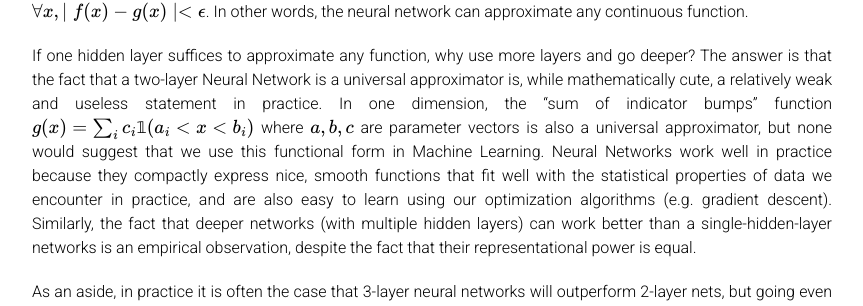
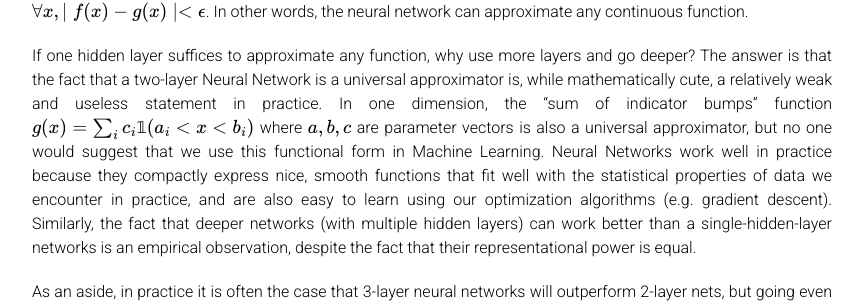
Before and after one commit to cs231n/cs231n.github.io, a Jekyll site: the page built from neural-networks-1.md, in a window 1280 px wide and 900 px high, scrolled down 7710 px. Shown: the part 142-448 px from the top of the window, without its empty margins (208-1071 px from the left). Built offline with Jekyll 4.4.1, drawn with Linux system fonts in a browser that asks for light colours; formulas are drawn with MathJax 3.

Commit message:
Fixed typo

```diff
--- a/neural-networks-1.md
+++ b/neural-networks-1.md
@@ -170,7 +170,7 @@ One way to look at Neural Networks with fully-connected layers is that they defi
 
 It turns out that Neural Networks with at least one hidden layer are *universal approximators*. That is, it can be shown (e.g. see [*Approximation by Superpositions of Sigmoidal Function*](http://www.dartmouth.edu/~gvc/Cybenko_MCSS.pdf) from 1989 (pdf), or this [intuitive explanation](http://neuralnetworksanddeeplearning.com/chap4.html) from Michael Nielsen) that given any continuous function \\(f(x)\\) and some \\(\epsilon > 0\\), there exists a Neural Network \\(g(x)\\) with one hidden layer (with a reasonable choice of non-linearity, e.g. sigmoid) such that \\( \forall x, \mid f(x) - g(x) \mid < \epsilon \\). In other words, the neural network can approximate any continuous function.
 
-If one hidden layer suffices to approximate any function, why use more layers and go deeper? The answer is that the fact that a two-layer Neural Network is a universal approximator is, while mathematically cute, a relatively weak and useless statement in practice. In one dimension, the "sum of indicator bumps" function \\(g(x) = \sum_i c_i \mathbb{1}(a_i < x < b_i)\\) where \\(a,b,c\\) are parameter vectors is also a universal approximator, but none would suggest that we use this functional form in Machine Learning. Neural Networks work well in practice because they compactly express nice, smooth functions that fit well with the statistical properties of data we encounter in practice, and are also easy to learn using our optimization algorithms (e.g. gradient descent). Similarly, the fact that deeper networks (with multiple hidden layers) can work better than a single-hidden-layer networks is an empirical observation, despite the fact that their representational power is equal.
+If one hidden layer suffices to approximate any function, why use more layers and go deeper? The answer is that the fact that a two-layer Neural Network is a universal approximator is, while mathematically cute, a relatively weak and useless statement in practice. In one dimension, the "sum of indicator bumps" function \\(g(x) = \sum_i c_i \mathbb{1}(a_i < x < b_i)\\) where \\(a,b,c\\) are parameter vectors is also a universal approximator, but no one would suggest that we use this functional form in Machine Learning. Neural Networks work well in practice because they compactly express nice, smooth functions that fit well with the statistical properties of data we encounter in practice, and are also easy to learn using our optimization algorithms (e.g. gradient descent). Similarly, the fact that deeper networks (with multiple hidden layers) can work better than a single-hidden-layer networks is an empirical observation, despite the fact that their representational power is equal.
 
 As an aside, in practice it is often the case that 3-layer neural networks will outperform 2-layer nets, but going even deeper (4,5,6-layer) rarely helps much more. This is in stark contrast to Convolutional Networks, where depth has been found to be an extremely important component for a good recognition system (e.g. on order of 10 learnable layers). One argument for this observation is that images contain hierarchical structure (e.g. faces are made up of eyes, which are made up of edges, etc.), so several layers of processing make intuitive sense for this data domain.
 
```
